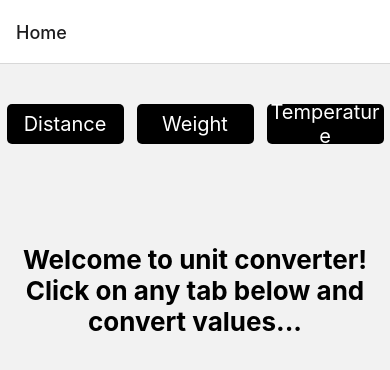
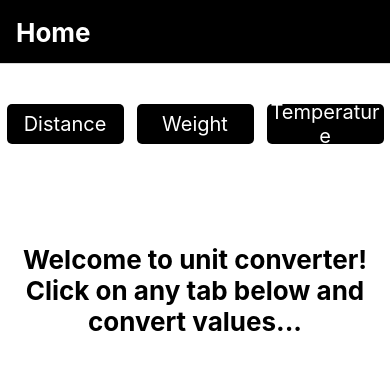
Before and after one commit to guzeradimazz/Americans-are-asleep.-Upvote-the-metric-system-, a React Native app: screen /Home in a window 390 px wide. Shown: the top 370 px of the page. Built offline with nearby package versions, Linux system fonts and the light colour scheme.

Commit message:
weight convertation

```diff
--- a/App.js
+++ b/App.js
@@ -15,22 +15,62 @@ export default function App() {
                 <Stack.Navigator>
                     <Stack.Screen
                         name='Home'
-                        options={{ title: 'Home' }}
+                        options={{
+                            title: 'Home',
+                            headerStyle: {
+                                backgroundColor: '#000'
+                            },
+                            headerTintColor: '#fff',
+                            headerTitleStyle: {
+                                fontWeight: 'bold',
+                                fontSize: 26
+                            }
+                        }}
                         component={Home}
                     />
                     <Stack.Screen
                         name='Distance'
-                        options={{ title: 'Distance Converter' }}
+                        options={{
+                            title: 'Distance Converter',
+                            headerStyle: {
+                                backgroundColor: '#000'
+                            },
+                            headerTintColor: '#fff',
+                            headerTitleStyle: {
+                                fontWeight: 'bold',
+                                fontSize: 26
+                            }
+                        }}
                         component={Distance}
                     />
                     <Stack.Screen
                         name='Weight'
-                        options={{ title: 'Weight Converter' }}
+                        options={{
+                            title: 'Weight Converter',
+                            headerStyle: {
+                                backgroundColor: '#000'
+                            },
+                            headerTintColor: '#fff',
+                            headerTitleStyle: {
+                                fontWeight: 'bold',
+                                fontSize: 26
+                            }
+                        }}
                         component={Weight}
                     />
                     <Stack.Screen
                         name='Temperature'
-                        options={{ title: 'Temperature Converter' }}
+                        options={{
+                            title: 'Temperature Converter',
+                            headerStyle: {
+                                backgroundColor: '#000'
+                            },
+                            headerTintColor: '#fff',
+                            headerTitleStyle: {
+                                fontWeight: 'bold',
+                                fontSize: 26
+                            }
+                        }}
                         component={Temperature}
                     />
                 </Stack.Navigator>
--- a/Components/Distance.jsx
+++ b/Components/Distance.jsx
@@ -39,14 +39,14 @@ export const Distance = () => {
                 onChangeText={distance ? (i) => convertValue(i) : errDistance}
                 keyboardType='numeric'
             ></TextInput>
-            <View style={{width:'100%', alignItems:'center'}}>
+            <View style={{ width: '100%', alignItems: 'center' }}>
                 <TextInput
-                    placeholder='meters'
+                    placeholder='Meters'
                     style={styles.input}
                     value={convertedValue}
                     keyboardType='numeric'
                 ></TextInput>
-                <Text style={{textAlign:'center'}}>Meters</Text>
+                <Text style={{ textAlign: 'center' }}>Meters</Text>
             </View>
         </View>
     )
@@ -57,12 +57,14 @@ const styles = StyleSheet.create({
         flex: 1,
         justifyContent: 'space-around',
         alignItems: 'center',
-        paddingBottom: 300
+        paddingBottom: 300,
+        height: '100%',
+        backgroundColor: '#fff'
     },
     input: {
         height: 50,
         textAlign: 'center',
-        width: '60%',
+        width: '90%',
         borderBottomColor: '#000',
         borderBottomWidth: 2,
         borderRadius: 5,
--- a/Components/Home.jsx
+++ b/Components/Home.jsx
@@ -13,7 +13,7 @@ export const Home = ({ navigation }) => {
     }
 
     return (
-        <View>
+        <View style={styles.wrapper}>
             <View style={styles.nav}>
                 <Pressable style={styles.navItem} onPress={toDistance}>
                     <Text style={styles.navItemTxt}>Distance</Text>
@@ -26,9 +26,9 @@ export const Home = ({ navigation }) => {
                 </Pressable>
             </View>
             <View>
-                <Text style={styles.mainTxt}>
-                    Welcome to unit converter! Click on any tab below and
-                    convert values...
+                <Text style={styles.mainTxt}>Welcome to unit converter!</Text>
+                <Text style={styles.mainTxt2}>
+                    Click on any tab below and convert values...
                 </Text>
             </View>
         </View>
@@ -36,6 +36,10 @@ export const Home = ({ navigation }) => {
 }
 
 const styles = StyleSheet.create({
+    wrapper: {
+        backgroundColor: '#fff',
+        height: '100%'
+    },
     nav: {
         flexDirection: 'row',
         alignItems: 'center',
@@ -50,6 +54,13 @@ const styles = StyleSheet.create({
         textAlign: 'center',
         marginTop: 100
     },
+    mainTxt2: {
+        fontSize: 26,
+        fontWeight: 'bold',
+        alignItems: 'center',
+        justifyContent: 'center',
+        textAlign: 'center'
+    },
     navItem: {
         backgroundColor: '#000',
         width: '30%',
--- a/Components/Temperature.jsx
+++ b/Components/Temperature.jsx
@@ -1,10 +1,17 @@
 import react from "react";
-import { View,Text } from "react-native";
+import { View,Text,StyleSheet } from "react-native";
 
 export const Temperature = ()=>{
     return(
-        <View>
+        <View style={styles.wrapper}>
             <Text>Temperature</Text>
         </View>
     )
 }
+
+const styles = StyleSheet.create({
+    wrapper:{
+        backgroundColor:'#fff',
+        height:'100%'
+    }
+})
--- a/Components/Weight.jsx
+++ b/Components/Weight.jsx
@@ -1,10 +1,76 @@
-import react from "react";
-import { View,Text } from "react-native";
+import react, { useState } from 'react'
+import { View, Text, StyleSheet, TextInput } from 'react-native'
+import { DropdownComponent } from './DropdownComponent'
 
-export const Weight = ()=>{
-    return(
-        <View>
-            <Text>WEIGHT</Text>
+export const Weight = () => {
+    const data = [
+        { label: 'Kilograms', value: 1 },
+        { label: 'Grams', value: 0.001 },
+        { label: 'Milligrams', value: 0.000001 },
+        { label: 'Pound', value: 0.453592 }
+    ]
+
+    const [mainValue, SetMainValue] = useState('')
+    const [convertedValue, SetConvertedValue] = useState('')
+    const [weight, setWeight] = useState('')
+
+    const errDistance = () => {
+        SetMainValue('')
+        alert('Select unit')
+    }
+    const convertValue = (item) => {
+        SetMainValue(item)
+        SetConvertedValue(`${+item * weight}`)
+    }
+
+    return (
+        <View style={styles.wrapper}>
+            <DropdownComponent
+                SetConvertedValue={SetConvertedValue}
+                data={data}
+                value={weight}
+                setValue={setWeight}
+                mainValue={mainValue}
+            />
+            <TextInput
+                maxLength={15}
+                placeholder='Enter value here'
+                style={styles.input}
+                value={mainValue}
+                onChangeText={weight ? (i) => convertValue(i) : errDistance}
+                keyboardType='numeric'
+            ></TextInput>
+            <View style={{ width: '100%', alignItems: 'center' }}>
+                <TextInput
+                    placeholder='Kilograms'
+                    style={styles.input}
+                    value={convertedValue}
+                    keyboardType='numeric'
+                ></TextInput>
+                <Text style={{ textAlign: 'center' }}>Kilograms</Text>
+            </View>
         </View>
     )
 }
+
+const styles = StyleSheet.create({
+    wrapper: {
+        backgroundColor: '#fff',
+        height: '100%',
+        padding: 16,
+        width: '100%',
+        flexDirection: 'column',
+        alignItems: 'center',
+        justifyContent: 'space-around',
+        paddingBottom: 300
+    },
+    input: {
+        height: 50,
+        textAlign: 'center',
+        width: '90%',
+        borderBottomColor: '#000',
+        borderBottomWidth: 2,
+        borderRadius: 5,
+        fontSize: 20
+    }
+})
```
